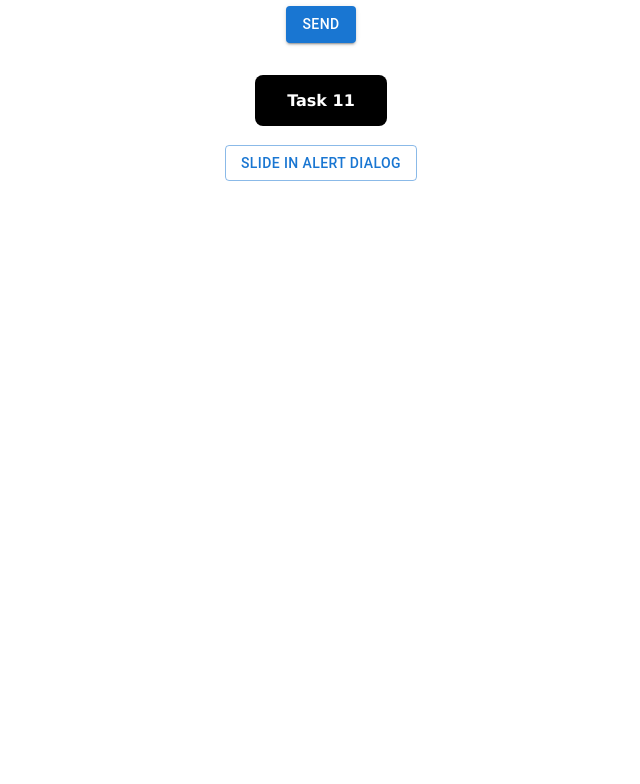
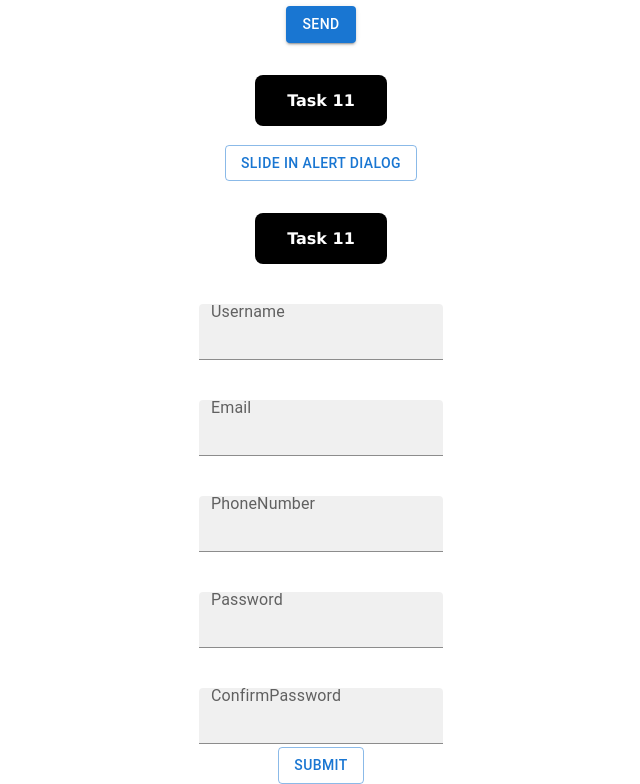
Before and after one commit to sumitnegikv369/REACT-Training, a React (Create React App) app in the folder myapp/: page / in a window 1280 px wide. Shown: the part 2876-3660 px from the top of the page, without its empty margins (319-959 px from the left). Before the commit the page ends 3057 px from the top, so only its background shows below. Built offline with nearby package versions, Linux system fonts and the light colour scheme.

Commit message:
question 14 done

```diff
--- a/myapp/package.json
+++ b/myapp/package.json
@@ -9,12 +9,14 @@
     "@testing-library/jest-dom": "^5.17.0",
     "@testing-library/react": "^13.4.0",
     "@testing-library/user-event": "^13.5.0",
+    "formik": "^2.4.5",
     "prettier": "^3.2.5",
     "react": "^18.2.0",
     "react-dom": "^18.2.0",
     "react-router-dom": "^6.22.3",
     "react-scripts": "5.0.1",
-    "web-vitals": "^2.1.4"
+    "web-vitals": "^2.1.4",
+    "yup": "^1.4.0"
   },
   "scripts": {
     "start": "react-scripts start",
--- a/myapp/src/day4/Assignment4.jsx
+++ b/myapp/src/day4/Assignment4.jsx
@@ -11,6 +11,7 @@ import {
   Question9,
   Question10,
   Question11,
+  Question14,
 } from '.'
 
 const Assignment4 = () => {
@@ -40,6 +41,8 @@ const Assignment4 = () => {
         <Question10 />
         <Tag assignmentNumber={4} questionNumber={11} />
         <Question11 />
+        <Tag assignmentNumber={4} questionNumber={11} />
+        <Question14 />
       </div>
     </>
   )
--- /dev/null
+++ b/myapp/src/day4/Question14/SignupSchema.jsx
@@ -0,0 +1,16 @@
+import * as Yup from "yup";
+export const SignupSchema = Yup.object({
+  UserName: Yup.string()
+    .min(2, "Too short")
+    .max(25, "Too Long,Give shorter name")
+    .required("Please enter your name"),
+  Email: Yup.string().email().required("Please Enter Email"),
+  PhoneNo: Yup.string()
+    .min(10, "Phone number must be exactly 10 digits")
+    .required("Please Enter correct Phone Number")
+    .max(10, "Phone number must be exactly 10 digits"),
+  Password: Yup.string().min(8).required("Should be min 8 characters"),
+  ConfirmPassword: Yup.string()
+    .required()
+    .oneOf([Yup.ref("Password"), null], "Password must match"),
+});
--- /dev/null
+++ b/myapp/src/day4/Question14/Validation.jsx
@@ -0,0 +1,128 @@
+import TextField from "@mui/material/TextField";
+import { Button } from "@mui/material";
+import { useFormik } from "formik";
+import { SignupSchema } from "./SignupSchema";
+import { useState } from "react";
+
+const Validation = () => {
+  const [status, setStatus] = useState(false);
+  const [valueObject, setValue] = useState({});
+
+  const initialValues = {
+    UserName: "",
+    Email: "",
+    PhoneNo: "",
+    Password: "",
+    ConfirmPassword: "",
+  };
+  const { values, errors, touched, handleBlur, handleChange, handleSubmit } =
+    useFormik({
+      initialValues,
+      validationSchema: SignupSchema,
+      onSubmit: (values, action) => {
+        setStatus(true);
+        setValue(values);
+        action.resetForm();
+      },
+    });
+
+  return (
+    <form onSubmit={handleSubmit}>
+      <div>
+        <div>
+          <TextField
+            label="Username"
+            variant="filled"
+            value={values.UserName}
+            name="UserName"
+            autoComplete="off"
+            onChange={handleChange}
+            onBlur={handleBlur}
+          />
+          {errors.UserName && touched.UserName ? (
+            <p>{errors.UserName}</p>
+          ) : null}
+        </div>
+        <div>
+          <TextField
+            label="Email"
+            variant="filled"
+            value={values.Email}
+            name="Email"
+            autoComplete="off"
+            onChange={handleChange}
+            onBlur={handleBlur}
+          />
+          {errors.Email && touched.Email ? <p>{errors.Email}</p> : null}
+        </div>
+        <div>
+          <TextField
+            label="PhoneNumber"
+            variant="filled"
+            value={values.PhoneNo}
+            name="PhoneNo"
+            autoComplete="off"
+            onChange={handleChange}
+            onBlur={handleBlur}
+          />
+          {errors.PhoneNo && touched.PhoneNo ? <p>{errors.PhoneNo}</p> : null}
+        </div>
+        <div>
+          <TextField
+            label="Password"
+            variant="filled"
+            type="password"
+            value={values.Password}
+            name="Password"
+            autoComplete="off"
+            onChange={handleChange}
+            onBlur={handleBlur}
+          />
+          {errors.Password && touched.Password ? (
+            <p>{errors.Password}</p>
+          ) : null}
+        </div>
+        <div>
+          <TextField
+            label="ConfirmPassword"
+            type="password"
+            variant="filled"
+            value={values.ConfirmPassword}
+            name="ConfirmPassword"
+            autoComplete="off"
+            onChange={handleChange}
+            onBlur={handleBlur}
+          />
+          {errors.ConfirmPassword && touched.ConfirmPassword ? (
+            <p>{errors.ConfirmPassword}</p>
+          ) : null}
+        </div>
+        <Button variant="outlined" type="submit">
+          SUBMIT
+        </Button>
+      </div>
+      {status && (
+        <div>
+          <h2>Form Values:</h2>
+          <p>
+            <strong>Username:</strong> {valueObject.UserName}
+          </p>
+          <p>
+            <strong>Email:</strong> {valueObject.Email}
+          </p>
+          <p>
+            <strong>Phone Number:</strong> {valueObject.PhoneNo}
+          </p>
+          <p>
+            <strong>Password:</strong> {valueObject.Password}
+          </p>
+          <p>
+            <strong>Confirm Password:</strong> {valueObject.ConfirmPassword}
+          </p>
+        </div>
+      )}
+    </form>
+  );
+};
+
+export default Validation;
--- a/myapp/src/day4/Question14/index.js
+++ b/myapp/src/day4/Question14/index.js
@@ -1,9 +1,5 @@
-import React from 'react'
+import Validation from "./Validation";
 
-const index = () => {
-  return <div>index</div>
-}
-
-export default index
+export default Validation
 
 // 14.Create a new form and Implement form submission handling. Ensure that the form cannot be submitted if there are validation errors. Display a summary of errors if the user attempts to submit an invalid form.
--- a/myapp/src/day4/index.js
+++ b/myapp/src/day4/index.js
@@ -9,6 +9,7 @@ import Question8 from './Question8'
 import Question9 from './Question9'
 import Question10 from './Question10'
 import Question11 from './Question11'
+import Question14 from './Question14'
 
 export {
   Question1,
@@ -22,4 +23,5 @@ export {
   Question9,
   Question10,
   Question11,
+  Question14,
 }
```
Also changed, not shown: 1 other file (tests, documents, lock files or other folders).
